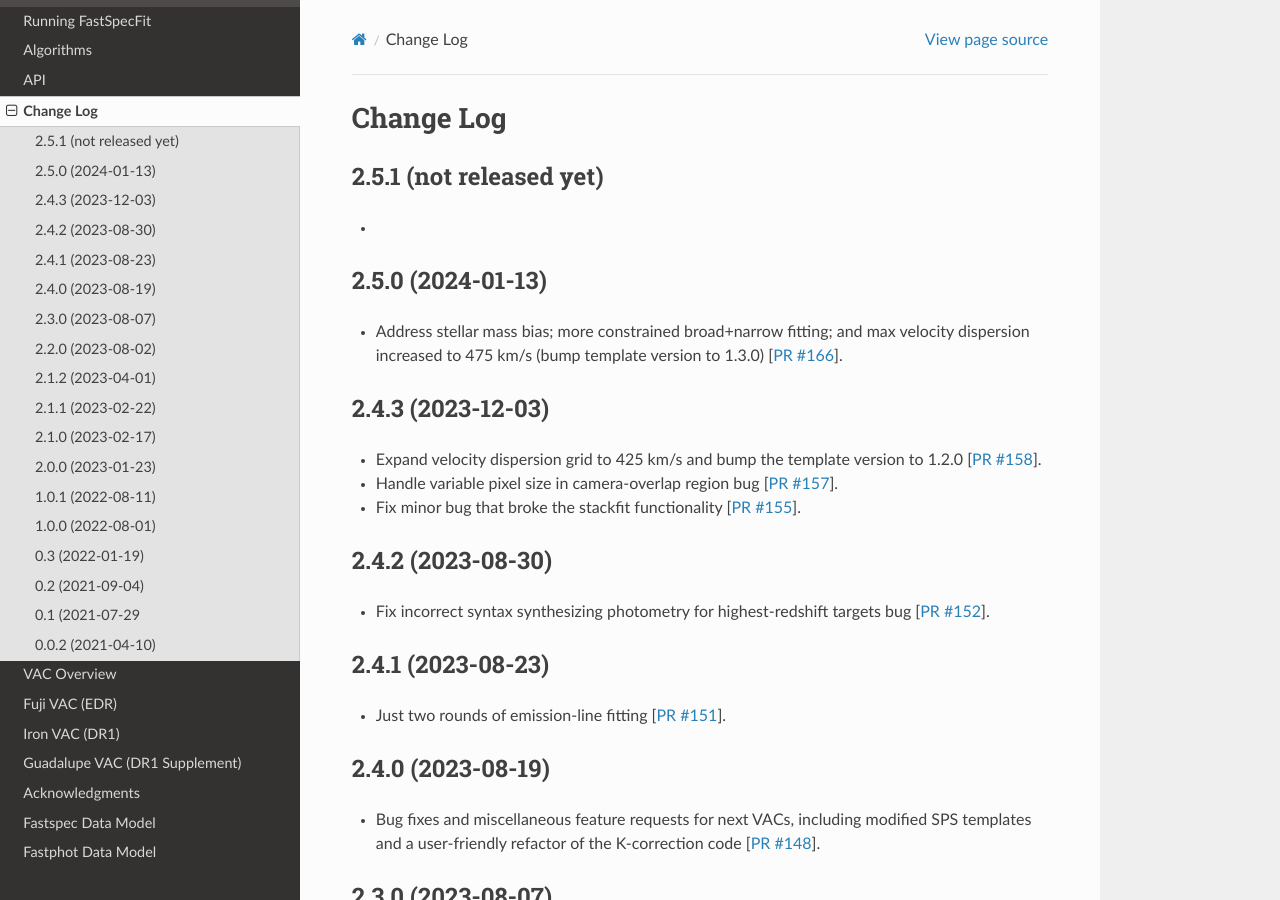
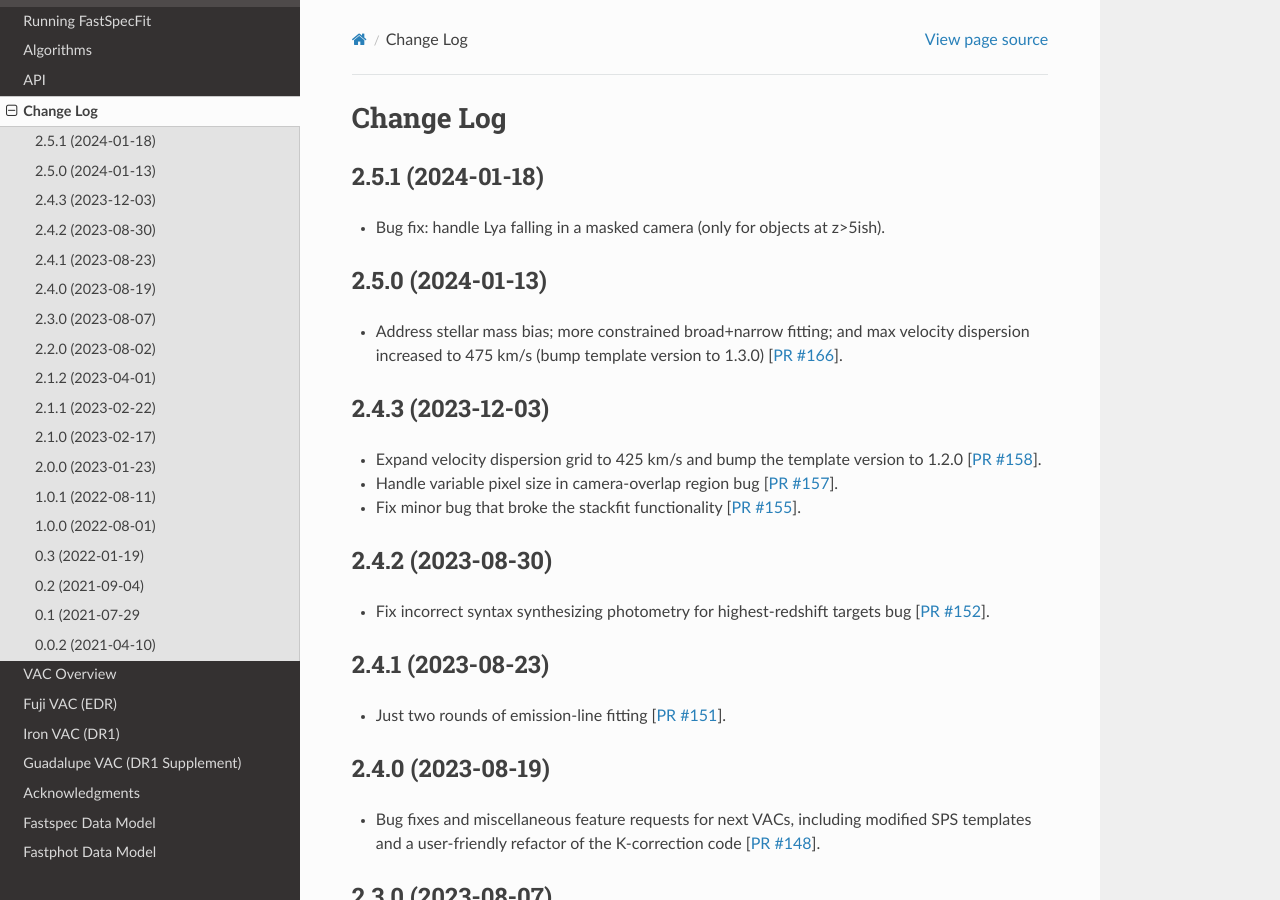
Before and after one commit to desihub/fastspecfit, a Sphinx documentation site: the page built from doc/changes.rst, in a window 1280 px wide and 900 px high. Built offline with Sphinx 7.4.7 and the Read the Docs theme 2.0.0, drawn with Linux system fonts in a browser that asks for light colours.

Commit message:
tag 2.5.1

```diff
--- a/doc/changes.rst
+++ b/doc/changes.rst
@@ -2,10 +2,10 @@
 Change Log
 ==========
 
-2.5.1 (not released yet)
-------------------------
+2.5.1 (2024-01-18)
+------------------
 
-*
+* Bug fix: handle Lya falling in a masked camera (only for objects at z>5ish).
 
 2.5.0 (2024-01-13)
 ------------------
--- a/py/fastspecfit/_version.py
+++ b/py/fastspecfit/_version.py
@@ -1 +1 @@
-__version__ = '2.5.0.dev1329'
+__version__ = '2.5.1'
```
